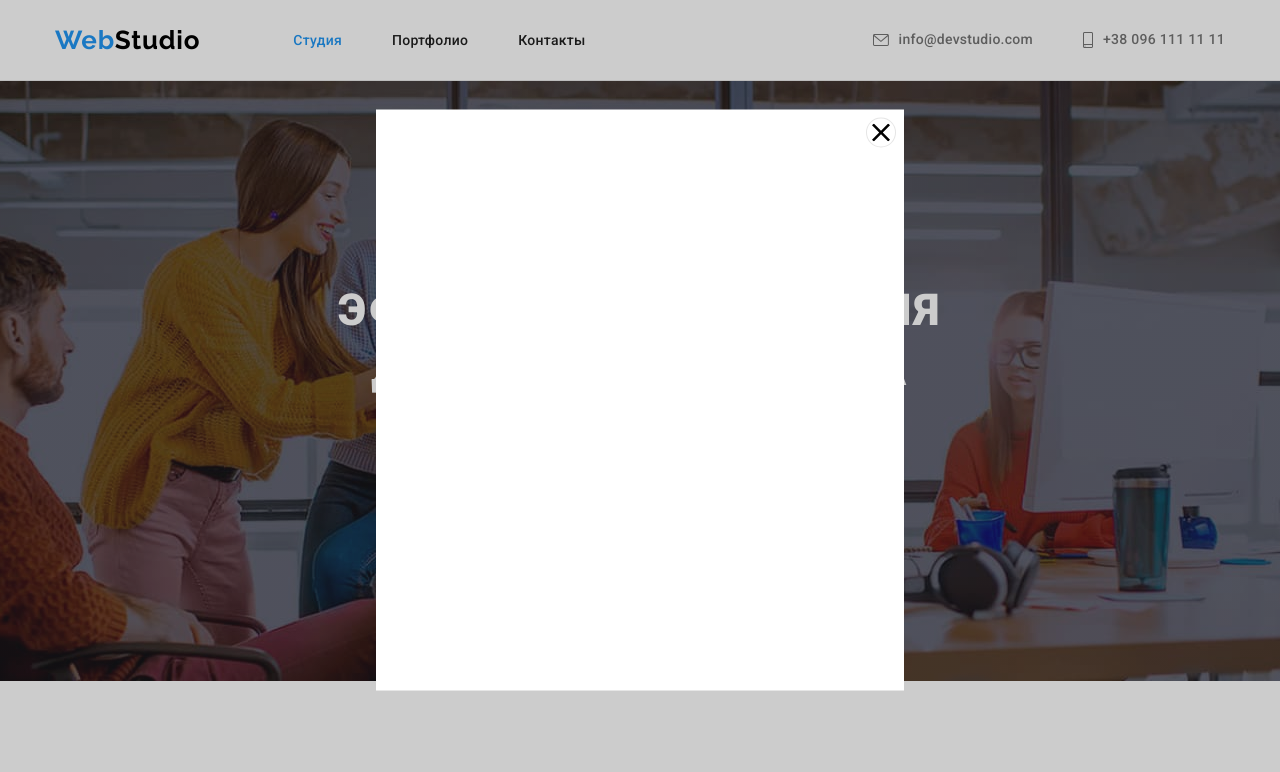
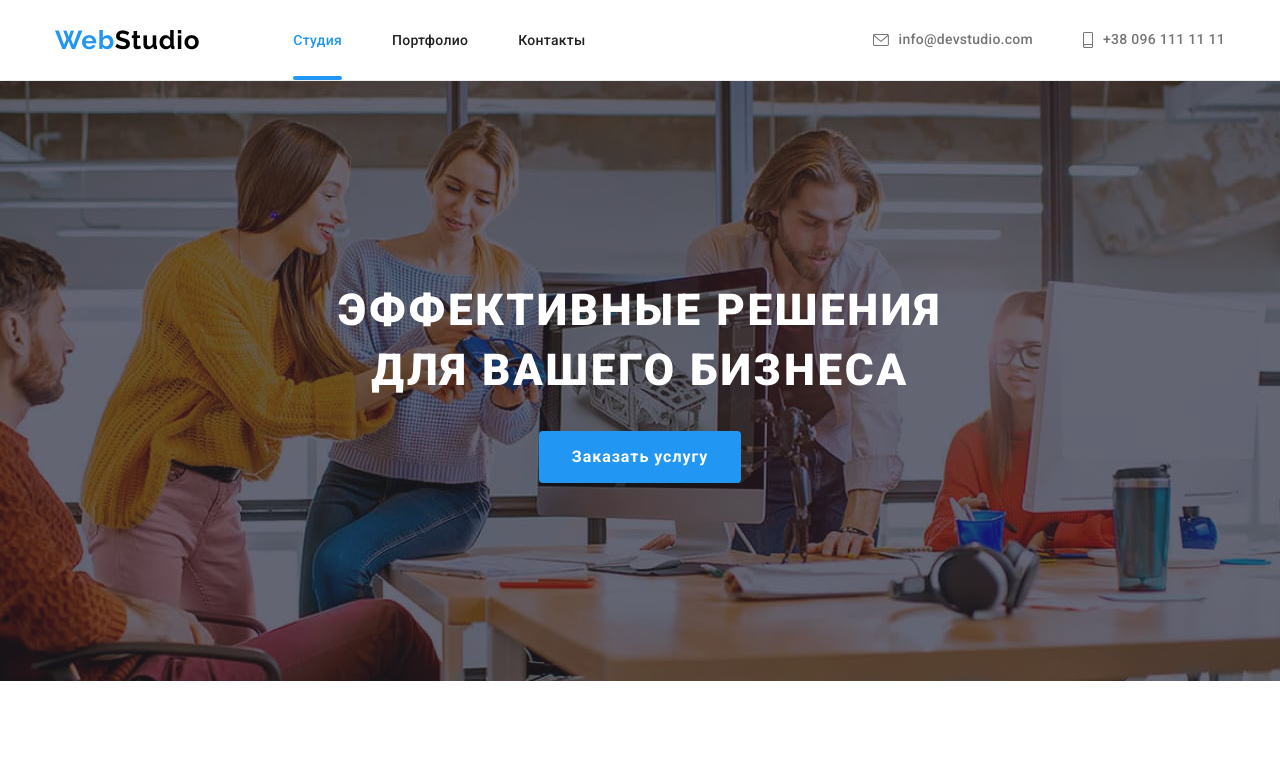
Before and after one commit to alvaza81/goit-markup-hw-05, a plain HTML site: page index.html in a window 1280 px wide. Shown: the top 772 px of the page. Drawn offline with nearby package versions, Linux system fonts and the light colour scheme.

Commit message:
add current

```diff
--- a/css/styles.css
+++ b/css/styles.css
@@ -95,6 +95,19 @@ body {
   line-height: 1.14;
   letter-spacing: 0.02em;
   transition: color 250ms cubic-bezier(0.4, 0, 0.2, 1);
+  position: relative;
+}
+
+.site-nav .link.current::after {
+  content: '';
+  display: block;
+  width: 100%;
+  height: 4px;
+  border-radius: 2px;
+  background-color: var(--akcent-bg-color);
+  position: absolute;
+  bottom: 0;
+  left: 0;
 }
 
 .site-nav .link:hover,
@@ -126,7 +139,7 @@ body {
   display: flex;
   align-items: center;
   fill: currentColor;
-  transition: color 2500ms cubic-bezier(0.4, 0, 0.2, 1);
+  transition: color 250ms cubic-bezier(0.4, 0, 0.2, 1);
 }
 
 .auth-nav .link:hover,
--- a/index.html
+++ b/index.html
@@ -462,7 +462,7 @@
         </div>
       </div>
     </footer>
-    <div class="backdrop" data-modal>
+    <div class="backdrop is-hidden" data-modal>
       <div class="modal">
         <button type="button" class="modal-close-btn" data-modal-close>
           <svg class="modal-close-icon" width="18" height="18">
```
